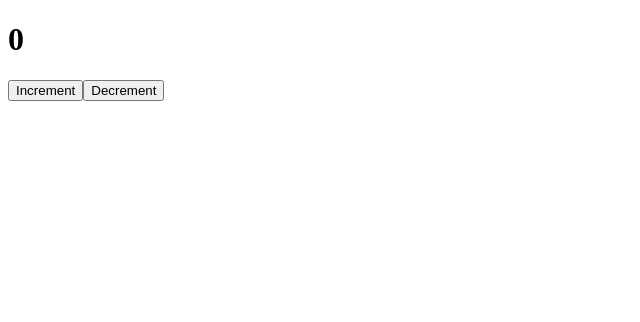
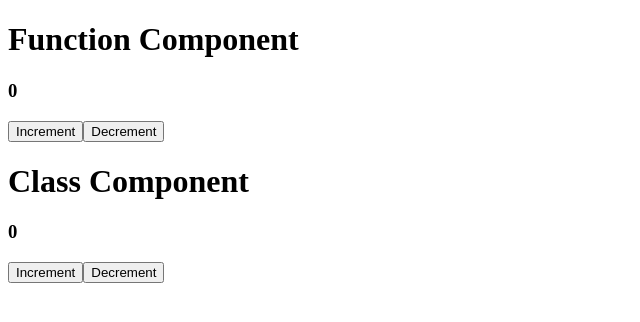
Before and after one commit to phantasiae-eu/ovo, a React (Vite) app: page / in a window 1280 px wide. Shown: the top 322 px of the page, without its empty margins (0-640 px from the left). Built offline with nearby package versions, Linux system fonts and the light colour scheme.

Commit message:
feat: examples of components added

```diff
--- a/src/App.tsx
+++ b/src/App.tsx
@@ -1,6 +1,6 @@
 import * as React from "react";
 import { render } from "react-dom";
 
-import Counter from "./Counter";
+import Main from "./Main";
 
-render(<Counter />, document.getElementById("main"));
+render(<Main />, document.getElementById("main"));
--- a/src/Counter.tsx
+++ b/src/CounterClass.tsx
@@ -1,4 +1,4 @@
-import * as React from "react";
+import React from "react";
 
 export default class Counter extends React.Component<{}, { count: number }> {
   constructor(props) {
@@ -22,11 +22,12 @@ export default class Counter extends React.Component<{}, { count: number }> {
     });
   };
 
-  render(): JSX.Element {
+  render = (): JSX.Element => {
     const { count } = this.state;
     return (
       <div>
-        <h1>{count}</h1>
+        <h1>Class Component</h1>
+        <h3>{count}</h3>
         <button type="button" onClick={this.increment}>
           Increment
         </button>
@@ -35,5 +36,5 @@ export default class Counter extends React.Component<{}, { count: number }> {
         </button>
       </div>
     );
-  }
+  };
 }
--- /dev/null
+++ b/src/CounterFunction.tsx
@@ -0,0 +1,25 @@
+import React, { useState } from "react";
+
+interface Props {
+  title1: string;
+  title2: string;
+}
+
+export default (props: Props): JSX.Element => {
+  const [count, setCount] = useState(0);
+  const { title1, title2 } = props;
+  const increment = (): void => setCount(count + 1);
+  const decrement = (): void => setCount(count - 1);
+  return (
+    <div>
+      <h1>Function Component</h1>
+      <h3>{count}</h3>
+      <button type="button" onClick={increment}>
+        {title1}
+      </button>
+      <button type="button" onClick={decrement}>
+        {title2}
+      </button>
+    </div>
+  );
+};
--- /dev/null
+++ b/src/Main.tsx
@@ -0,0 +1,10 @@
+import * as React from "react";
+import CounterClass from "./CounterClass";
+import CounterFunction from "./CounterFunction";
+
+export default (): JSX.Element => (
+  <div>
+    <CounterFunction title1="Increment" title2="Decrement" />
+    <CounterClass />
+  </div>
+);
--- /dev/null
+++ b/tsconfig.json
@@ -0,0 +1,4 @@
+{"compilerOptions": {
+  "esModuleInterop": true,
+  "jsx": "react"
+}}
```
Also changed, not shown: src/newClass.tsx (added, +25 -0 lines), src/newFunction.tsx (added, +17 -0 lines), src/newNewClass.tsx (added, +26 -0 lines).
